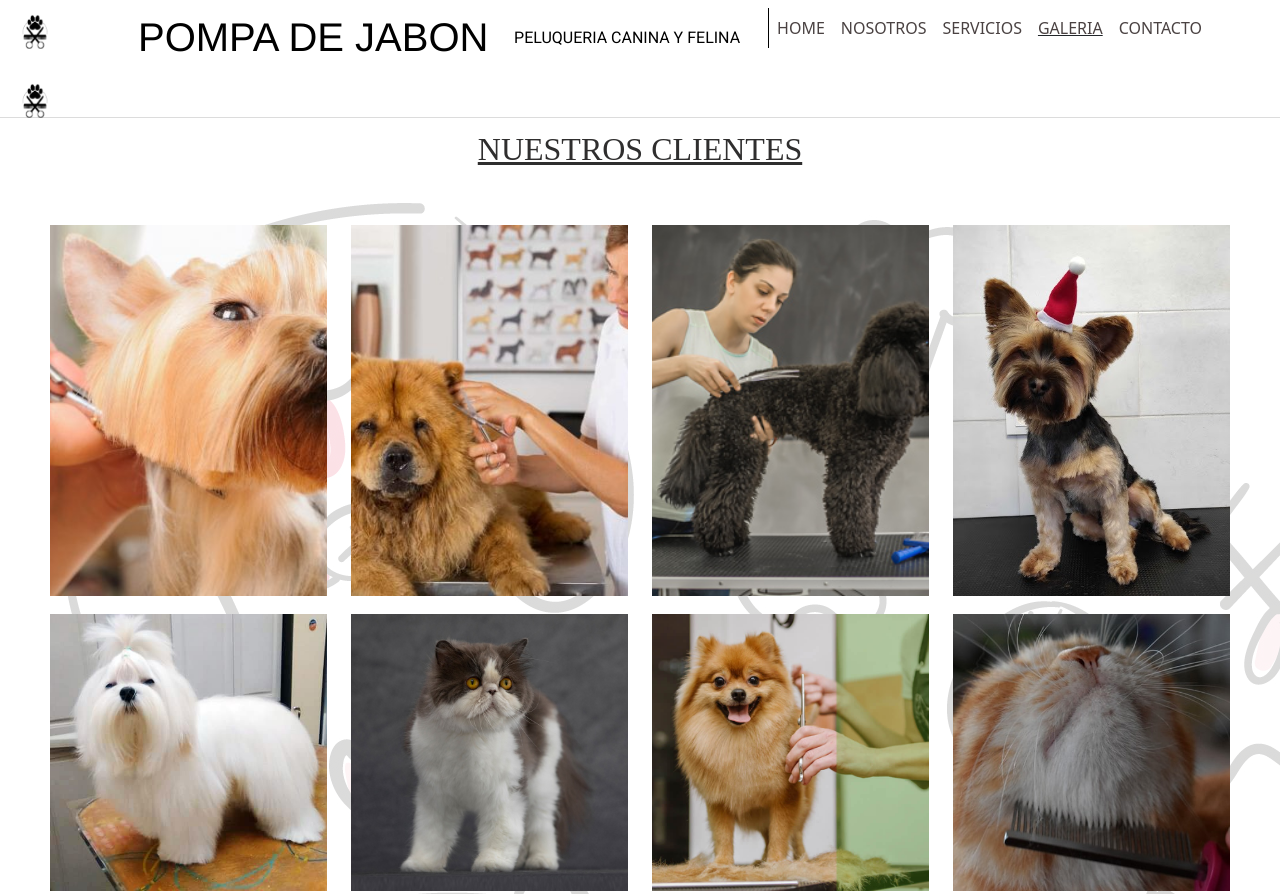
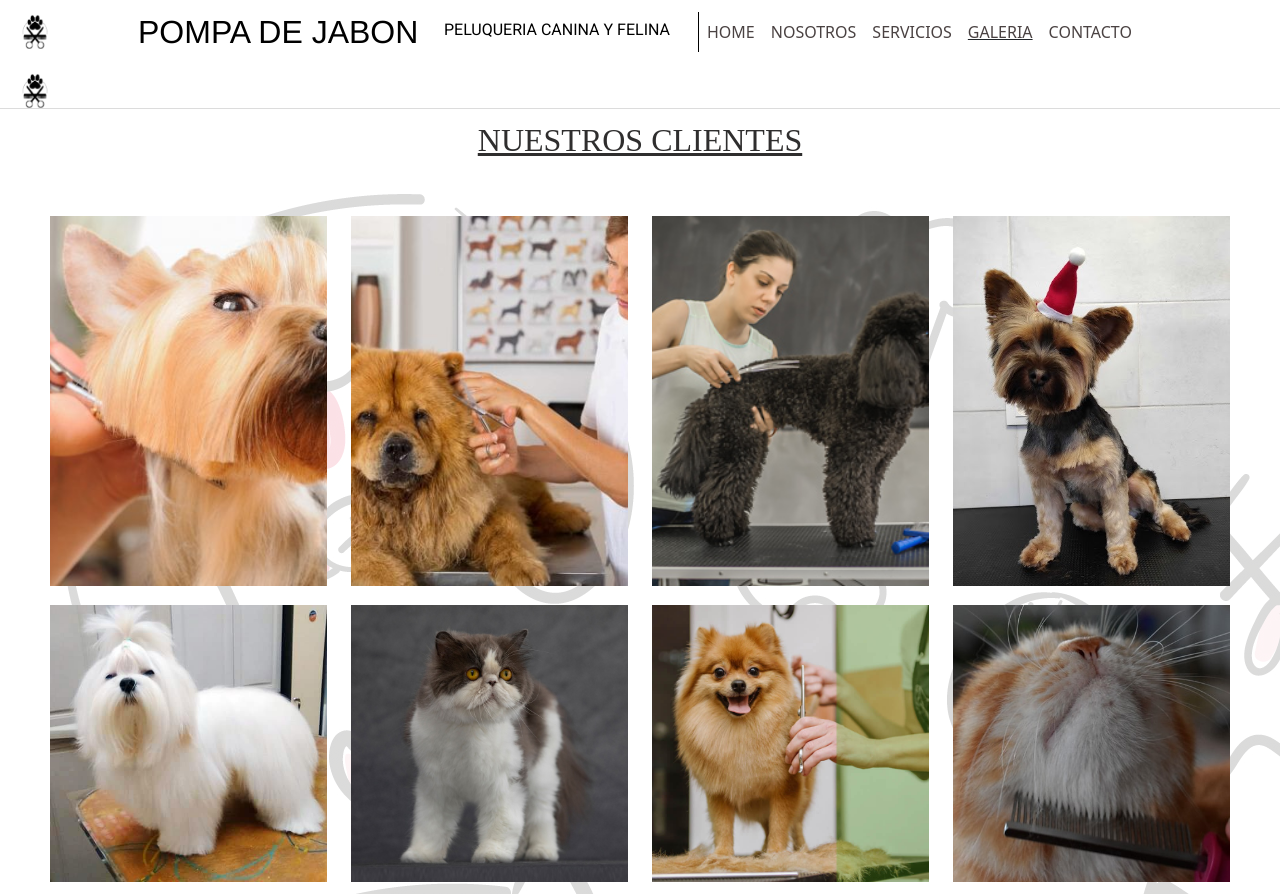
Before and after one commit to VeronicaCasarez/entregas-del-proyecto-coder, a plain HTML site: page pages/galeria.html in a window 1280 px wide. Shown: the top 894 px of the page. Drawn offline with nearby package versions, Linux system fonts and the light colour scheme.

Commit message:
animaciones proyecto final

```diff
--- a/css/styles.css
+++ b/css/styles.css
@@ -48,7 +48,7 @@
 .tipografiaTitulo{
     font-family:'Franklin Gothic Medium', 'Arial Narrow', Arial, sans-serif;
     color: black;
-    margin-top:1% ;
+    margin-top: 1%;
    }
 
 /* tipografia del subtitulo */
@@ -56,7 +56,7 @@
     font-family: 'Roboto', sans-serif;
     color: black;
     margin-left: 2%;
-    margin-top: 2.2%;
+    margin-top: 1.6%;
 
 }
 
@@ -64,6 +64,7 @@
 /* EDICION DEL MENU DE NAVEGACION */
 .navbar-nav{
     border-left: 1px solid black;
+    margin-top: 0.8%;
 }
 .navbar-nav .nav-link.active {
     color:rgb(74, 66, 66);
@@ -76,7 +77,7 @@
 
 }
 .navbar-nav .nav-link:visited{
-    color:chocolate;
+    color:coral;
 }
 
 .nav-item.active{
@@ -94,7 +95,6 @@
     margin-left: 15%;
     margin-right: 15;
     animation: animacion-logos 10s  ease-in-out 0s infinite normal;
-
 
 }
 
@@ -407,6 +407,8 @@
 
     .galleryContainer{
         grid-template-columns: 1fr 1fr;
+        margin-bottom: 5rem;
     }
 
+
  }
--- a/pages/galeria.html
+++ b/pages/galeria.html
@@ -36,8 +36,8 @@
 
 
 
-    <h1 class="tipografiaTitulo fs-1 text-align-center" >POMPA DE JABON </h1>
-    <h2 class="tipografiaSubtitulo fs-6 text-align-center " >PELUQUERIA CANINA Y FELINA</h2>
+    <h1 class="tipografiaTitulo fs-2" >POMPA DE JABON </h1>
+    <h2 class="tipografiaSubtitulo fs-6" >PELUQUERIA CANINA Y FELINA</h2>
 
     <div>
         <nav class="navbar navbar-expand-lg">
@@ -75,7 +75,7 @@
 
 </header>
 
-    <main>
+    <main class="mainGrid">
 
         <h2 class="tituloDelParrafo">NUESTROS CLIENTES</h2>
 
```
Also changed, not shown: index.html (+3 -3 lines), pages/contacto.html (+3 -3 lines), pages/nosotros.html (+6 -6 lines), pages/servicios.html (+3 -3 lines).
